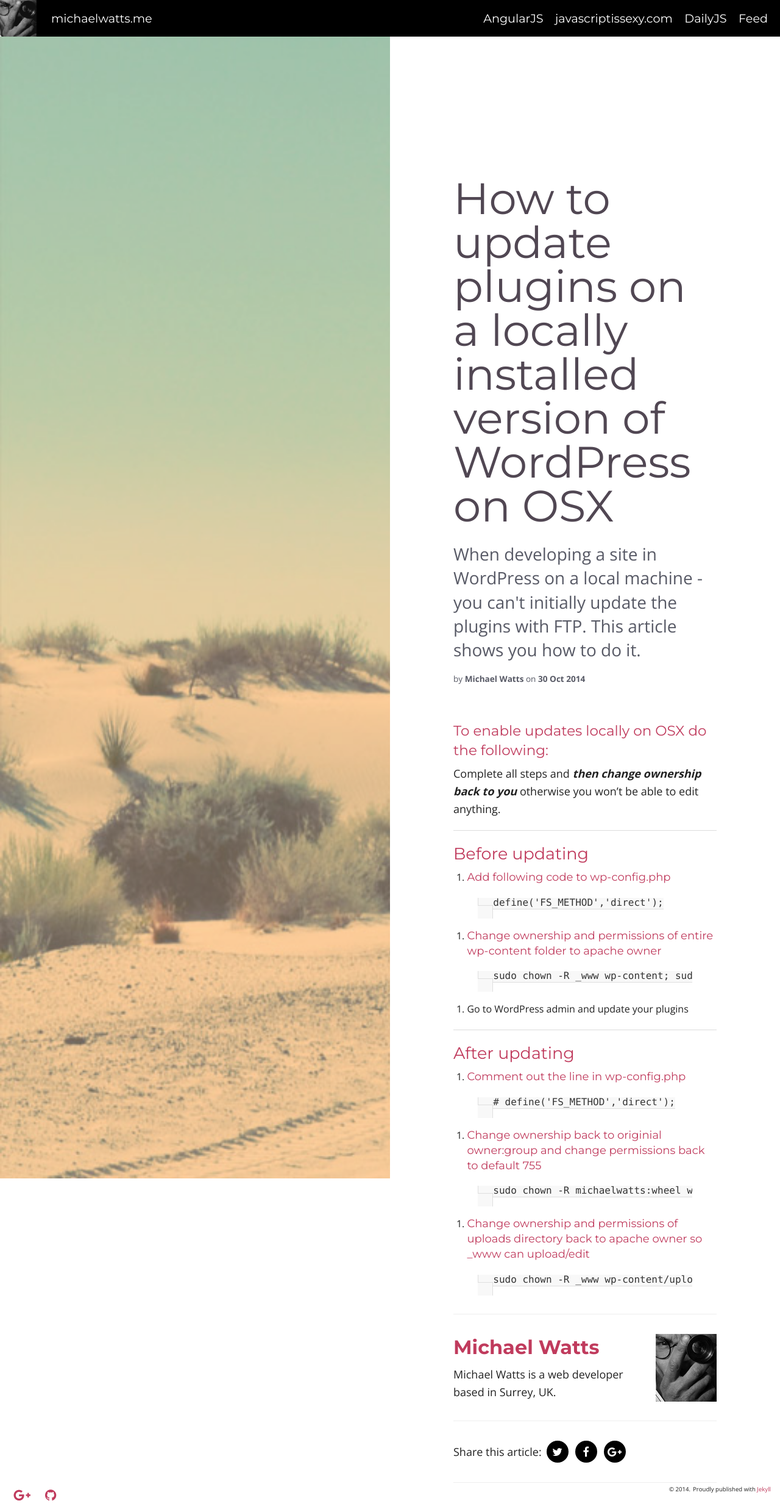
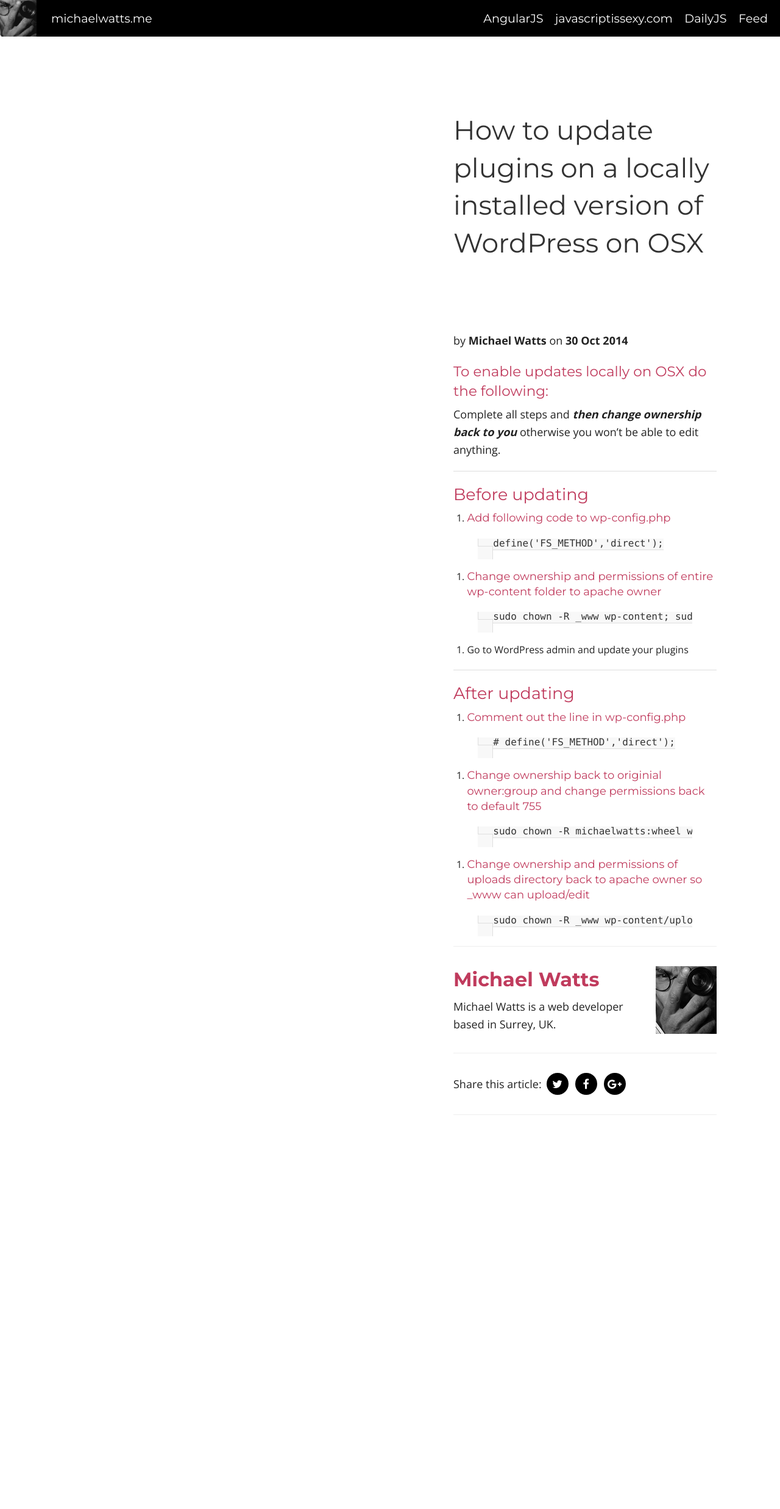
Before and after one commit to mj-watts/michaelwatts.me-website, a Jekyll site: the page built from _posts/3014-10-30-enable-update-of-plugins-on-a-local-running-version-of-wordpress.md, in a window 1280 px wide. Shown: the whole page at 61% size. Built offline with Jekyll 4.4.1, drawn with Linux system fonts in a browser that asks for light colours; nearby versions of some CDN libraries; after the commit the page ends 1932 px from its top, so only the background shows below that.

Commit message:
Update 3014-10-30-enable-update-of-plugins-on-a-local-running-version-of-wordpress.md

```diff
--- a/_posts/3014-10-30-enable-update-of-plugins-on-a-local-running-version-of-wordpress.md
+++ b/_posts/3014-10-30-enable-update-of-plugins-on-a-local-running-version-of-wordpress.md
@@ -4,8 +4,6 @@ title:  "How to update plugins on a locally installed version of WordPress on OS
 description: "When developing a site in WordPress on a local machine - you can't initially update the plugins with FTP. This article shows you how to do it."
 date:   2014-10-30 09:38:25
 thumb: cover14-thumb.jpg
-imagefeature: cover14.jpg
-effect: intro-effect-sidefixed
 categories: terminal bash wordpress
 ---
 
```
